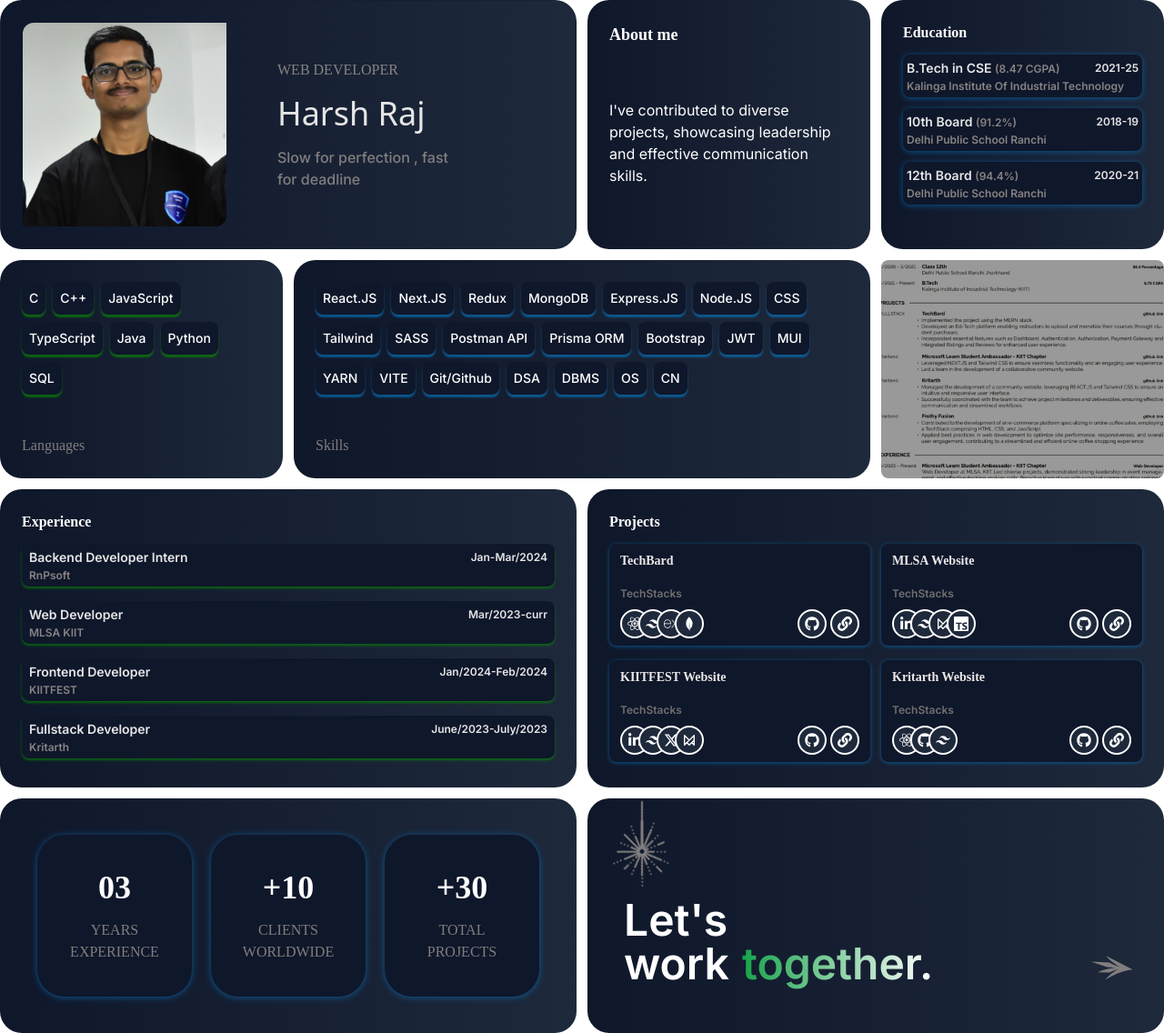
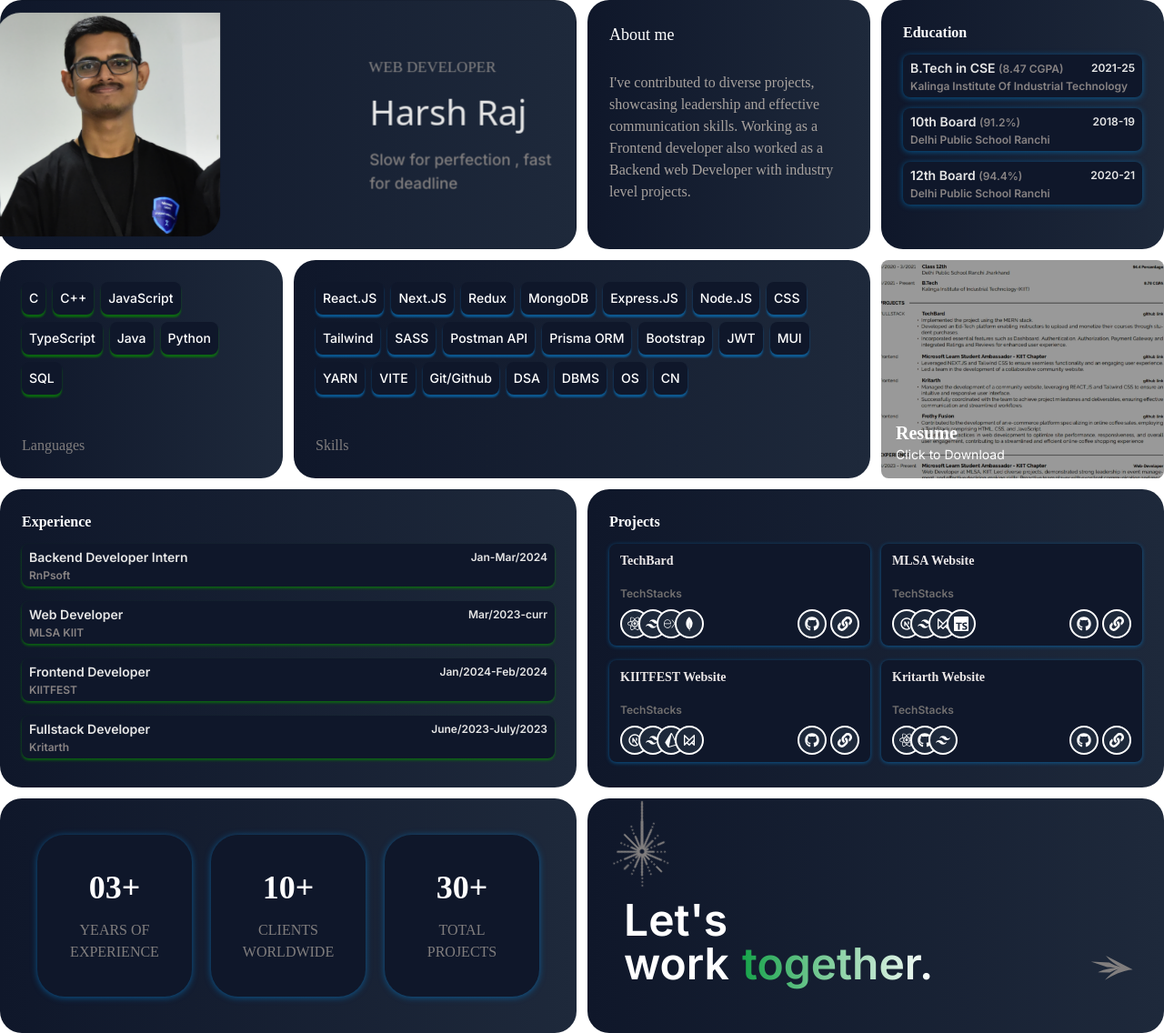
Before and after one commit to 022003harsh/Portfolio, a Next.js app: page / in a window 1280 px wide. Shown: the whole page at 91% size. Built offline with nearby package versions, Linux system fonts and the light colour scheme.

Commit message:
Error fixed

```diff
--- a/src/app/page.tsx
+++ b/src/app/page.tsx
@@ -4,8 +4,12 @@ import Footer from "@/components/shared/Footer";
 
 export default function Home() {
   return (
-    <main className="min-h-screen max-w-full bg-black flex flex-col text-white px-2">
-      <div className="max-w-7xl w-full mx-auto flex-grow flex flex-col gap-y-5">
+    <main className="min-h-screen max-w-full bg-black flex flex-col text-white px-2 relative">
+      <div className="w-[100vw] h-[100vh] fixed z-0 top-0 left-0" style={{
+      background:
+        'rgb(116,21,21); background: linear-gradient(199deg, rgba(116,21,21,1) 0%, rgba(148,100,115,0) 50%, rgba(0,104,125,1) 100%)'
+    }}></div>
+      <div className="max-w-7xl w-full mx-auto flex-grow flex flex-col gap-y-5 z-10">
         <Navbar />
         <HomePage />
         <Footer />
--- a/src/components/core/About.tsx
+++ b/src/components/core/About.tsx
@@ -3,10 +3,16 @@ import React from 'react'
 
 const About = () => {
   return (
-    <div className="w-full h-full rounded-3xl p-6 gap-4 xl:gap-10 flex flex-col justify-between bg-gradient-to-r from-slate-900 to-slate-800 overflow-hidden">
-        <h2 className='text-white sm:text-lg mb-3 text-base font-semibold font-edu-sa'>About me</h2>
-        <div className="cursor-default">
-            I&apos;ve contributed to diverse projects, showcasing leadership and effective communication skills.
+    <div className="w-full h-full rounded-3xl p-6 gap-4 flex flex-col justify-between bg-gradient-to-r from-slate-900 to-slate-800 overflow-hidden">
+        <h2 className='text-white sm:text-lg text-base font-normal font-edu-sa'>About me</h2>
+        <div className="cursor-default font-edu-sa text-stone-400">
+            I&apos;ve contributed to diverse projects, showcasing leadership and effective communication skills. Working as a
+
+ Frontend developer
+ also worked as a
+ Backend web Developer
+ with industry level projects.
+
         </div>
 
       <div>
--- a/src/components/core/Education.tsx
+++ b/src/components/core/Education.tsx
@@ -8,7 +8,7 @@ const Education = () => {
       <p className='mb-3 text-base font-semibold font-edu-sa' data-aos="fade-in">Education</p>
         <div className='flex flex-col gap-3' data-aos="fade-in">
         {EDUCATION_DETAIL.map((item,key)=>(
-            <div key={item.id} className='flex flex-col gap-0.5 p-1 shadow-[0_1px_6px_rgba(0,_112,_184,_0.7)] bg-slate-900 rounded-lg'>
+            <div key={item.id} className='flex flex-col gap-0.5 p-1 px-2 shadow-[0_1px_6px_rgba(0,_112,_184,_0.7)] bg-slate-900 rounded-lg'>
                 <div className='flex justify-between items-center'>
                 <div className='text-[14px] text-[#e6e6e6]  font-semibold'>{item.position} <span className='text-xs text-[#888383]  font-semibold'>{item.grade}</span> </div>
                 <div className='text-xs text-[#e6e6e6]  font-semibold'>{item.start}-{item.end}</div>
--- a/src/components/core/LetsConnect.tsx
+++ b/src/components/core/LetsConnect.tsx
@@ -1,3 +1,4 @@
+'use client'
 import React from 'react'
 import {GiPaperArrow} from 'react-icons/gi'
 import Link from 'next/link'
@@ -16,9 +17,15 @@ const LetsConnect = () => {
         className='absolute top-2 md:top-3 text-white h-[60px] md:h-[80px] right-5 md:left-5 rotate-[135deg]'
         />
 
-      <Link href="">
-          <GiPaperArrow className='absolute right-10 bottom-8 md:bottom-14 cursor-pointer group-hover:text-white text-[#817e7e] text-4xl -rotate-[35deg] transition-all duration-500'/>
-      </Link>
+      <Link
+            href='#'
+            onClick={(e) => {
+                window.location.href = "mailto:harshku2222@gmail.com";
+                e.preventDefault();
+            }}
+        >
+            <GiPaperArrow className='absolute right-10 bottom-8 md:bottom-14 cursor-pointer group-hover:text-white text-[#817e7e] text-4xl -rotate-[35deg] transition-all duration-500'/>
+        </Link>
           <div className='mt-[40px] sm:mt-[70px] '>Let&apos;s</div>
           <div className='flex'>
             <div className=''>work</div>
--- a/src/components/core/MyDescription.tsx
+++ b/src/components/core/MyDescription.tsx
@@ -7,13 +7,13 @@ import { CardBody, CardContainer, CardItem } from "../ui/3d-card";
 export function MyDescription() {
   return (
     <CardContainer className="inter-var w-full">
-      <div className="relative group/card dark:hover:shadow-2xl dark:hover:shadow-emerald-500/[0.1] dark:bg-black dark:border-white/[0.2] border-black/[0.1] w-full h-auto rounded-3xl p-6 border flex gap-4 xl:gap-14 items-center  bg-gradient-to-r from-slate-900 to-slate-800">
+      <CardBody className="relative group/card dark:hover:shadow-2xl dark:hover:shadow-emerald-500/[0.1] dark:bg-black dark:border-white/[0.2] border-black/[0.1] w-full h-auto rounded-3xl p-6 border flex gap-4 xl:gap-14 items-center justify-between  bg-gradient-to-r from-slate-900 to-slate-800">
       <CardItem translateZ="90" className="">
           <Image
             src="/assets/images/myimage.jpg"
             height="1000"
             width="1000"
-            className="h-32 w-32 md:h-56 md:w-56 object-cover rounded-tl-xl rounded-br-xl group-hover/card:shadow-xl"
+            className="h-32 w-32 md:h-56 md:w-56 object-cover rounded-tl-xl md:rounded-tl-3xl rounded-br-xl md:rounded-br-3xl group-hover/card:shadow-xl"
             alt="thumbnail"
           />
         </CardItem>
@@ -39,55 +39,7 @@ export function MyDescription() {
            Slow for perfection , fast for deadline
         </CardItem>
         </div>
-      </div>
+      </CardBody>
     </CardContainer>
   );
 }
-
-
-
-// "use client";
-
-// import Image from "next/image";
-// import React from "react";
-// import { CardBody, CardContainer, CardItem } from "../ui/3d-card";
-
-// export function MyDescription() {
-//   return (
-//     <CardContainer className="inter-var w-full">
-//       <CardBody className="relative group/card dark:hover:shadow-2xl dark:hover:shadow-emerald-500/[0.1] dark:bg-black dark:border-white/[0.2] border-black/[0.1] w-full h-auto rounded-3xl p-6 border flex gap-4 xl:gap-14 items-center  bg-gradient-to-r from-slate-900 to-slate-800">
-//       <CardItem translateZ="90" className="">
-//           <Image
-//             src="/assets/images/myimage.jpg"
-//             height="1000"
-//             width="1000"
-//             className="h-56 w-56 object-cover rounded-tl-xl rounded-br-xl group-hover/card:shadow-xl"
-//             alt="thumbnail"
-//           />
-//         </CardItem>
-//         <div className="max-w-52 h-fullflex flex-col justify-between">
-//         <CardItem
-//           translateZ="50"
-//           className=" text-[#817e7e] text-xs sm:text-base font-medium"
-//         >
-//          WEB DEVELOPER
-//         </CardItem>
-//         <CardItem
-//           as="p"
-//           translateZ="60"
-//           className="text-neutral-200 max-w-sm mt-4 dark:text-neutral-300  font-sans text-lg sm:text-2xl xl:text-4xl font-medium"
-//         >
-//           Harsh Raj
-//         </CardItem>
-//         <CardItem
-//           as="p"
-//           translateZ="60"
-//           className="max-w-sm mt-4 text-[#817e7e] text-xs sm:text-base font-medium"
-//         >
-//            Slow for perfection , fast for deadline
-//         </CardItem>
-//         </div>
-//       </CardBody>
-//     </CardContainer>
-//   );
-// }
--- a/src/components/core/Projects.tsx
+++ b/src/components/core/Projects.tsx
@@ -36,7 +36,7 @@ const mlsa = [
   {
     id: 1,
     name: "NextJS",
-    image: "FaLinkedinIn",
+    image: "TbBrandNextjs",
     link: "https://linkedin.com/in/harsh-raj-898340217"
   },
   {
@@ -62,7 +62,7 @@ const mlsa = [
   {
     id: 1,
     name: "NextJS",
-    image: "FaLinkedinIn",
+    image: "TbBrandNextjs",
     link: "https://linkedin.com/in/harsh-raj-898340217"
   },
   {
@@ -74,7 +74,7 @@ const mlsa = [
   {
     id: 3,
     name: "Prisma",
-    image: "FaXTwitter",
+    image: "SiPrisma",
     link: "https://x.com/Harsh_Raj2222?t=3h1bnfzxtOfSjrxsLh1Cnw&s=08"
   },
   {
@@ -153,3 +153,57 @@ const Projects = () => {
 }
 
 export default Projects
+
+
+// const Projects = () => {
+//   return (
+//     <div className="w-full h-full rounded-3xl p-6 gap-4 xl:gap-10 flex flex-col justify-between  bg-gradient-to-r from-slate-900 to-slate-800">
+//       <div className="flex flex-col cursor-default">
+//       <p className='mb-3 text-base font-semibold font-edu-sa'>Projects</p>
+//         <div className='grid grid-cols-1 sm:grid-cols-2 gap-3 '>
+//         {PROJECT_DETAIL.map((item,key)=>(
+//             <div key={item.id} className='[perspective:1000px] group'>
+//               <div className='relative flex flex-col min-h-28 bg-slate-900 gap-0.5 shadow-[0_1px_4px_rgba(8,_112,_184,_0.7)] hover:shadow-[0_1px_10px_rgba(8,_112,_184,_0.7)] hover:scale-[98%] p-1 px-2 mb-1 rounded-lg  [transform-style:preserve-3d] group-hover:[transform:rotateY(180deg)] transition-all duration-500'>
+//               <div className='flex flex-col justify-between p-1 h-full [backface-visibility:hidden]'>
+//                   <div className='text-[14px] text-[#ece8e8]  font-semibold font-edu-sa'>{item.name}</div>
+//                   <div></div>
+//                   <div className='text-xs text-[#716f6f]  font-semibold'>TechStacks</div>
+//                   <div className='flex justify-between items-center'>
+//                   <div className='flex flex-row mr-2 md:mr-3 items-center'>
+//                   {item.techstack === "techbard" ? <AnimatedTooltip2 items={techbard} /> : null}
+//                   {item.techstack === "mlsa" ? <AnimatedTooltip2 items={mlsa} /> : null}
+//                   {item.techstack === "kiitfest" ? <AnimatedTooltip2 items={kiitfest} /> : null}
+//                   {item.techstack === "kritarth" ? <AnimatedTooltip2 items={kritarth} /> : null}
+//                   </div>
+//                   <div className='flex gap-0.5 md:gap-1'>
+//                   <Link href={item.github}>
+//                   <div className="object-cover cursor-pointer hover:scale-105 !m-0 !p-0 object-top rounded-full h-6 md:h-8 w-6 md:w-8 border-2 border-white relative transition duration-200 bg-slate-800 flex items-center justify-center">
+//                         <FaGithub/>
+//                   </div>
+//                   </Link>
+//                   <Link href={item.github}>
+//                   <div className="object-cover cursor-pointer hover:scale-105 !m-0 !p-0 object-top rounded-full h-6 md:h-8 w-6 md:w-8 border-2 border-white relative transition duration-200 bg-slate-800 flex items-center justify-center">
+//                   <FaLink/>
+//                 </div>
+//                 </Link>
+
+//                   </div>
+//                   </div>
+
+
+//                 </div>
+//                 <div className='absolute [transform:rotateY(180deg)] [backface-visibility:hidden]'>
+//                       hi
+//                   </div>
+
+//               </div>
+
+//             </div>
+//         ))}
+//         </div>
+//       </div>
+//     </div>
+//   )
+// }
+
+// export default Projects
--- a/src/components/core/ResumeSection.tsx
+++ b/src/components/core/ResumeSection.tsx
@@ -8,7 +8,7 @@ export function ResumeSection() {
         <a href="/assets/Harsh'S resume.pdf" download="my_resume.pdf" className="h-full relative  flex items-center justify-center">
         <DirectionAwareHover imageUrl={imageUrl}>
         <p className="font-bold text-xl font-edu-sa">Resume</p>
-        <p className="font-normal text-sm">Click to Download</p>
+        <p className="font-normal text-sm font-Inter">Click to Download</p>
       </DirectionAwareHover>
         </a>
   );
--- a/src/components/ui/3d-card.tsx
+++ b/src/components/ui/3d-card.tsx
@@ -27,12 +27,12 @@ export const CardContainer = ({
   const [isMouseEntered, setIsMouseEntered] = useState(false);
 
   const handleMouseMove = (e: React.MouseEvent<HTMLDivElement>) => {
-    // if (!containerRef.current) return;
-    // const { left, top, width, height } =
-    //   containerRef.current.getBoundingClientRect();
-    // const x = (e.clientX - left - width / 2) / 25;
-    // const y = (e.clientY - top - height / 2) / 25;
-    // containerRef.current.style.transform = `rotateY(${x}deg) rotateX(${y}deg)`;
+    if (!containerRef.current) return;
+    const { left, top, width, height } =
+      containerRef.current.getBoundingClientRect();
+    const x = (e.clientX - left - width / 2) / 25;
+    const y = (e.clientY - top - height / 2) / 25;
+    containerRef.current.style.transform = `rotateY(${x}deg) rotateX(${y}deg)`;
   };
 
   const handleMouseEnter = (e: React.MouseEvent<HTMLDivElement>) => {
--- a/src/components/ui/direction-aware-hover.tsx
+++ b/src/components/ui/direction-aware-hover.tsx
@@ -97,19 +97,9 @@ export const DirectionAwareHover = ({
               src={imageUrl}
             />
           </motion.div>
-          <motion.div
-            variants={textVariants}
-            transition={{
-              duration: 0.5,
-              ease: "easeOut",
-            }}
-            className={cn(
-              "text-white text-xs sm:text-base font-medium absolute bottom-4 left-4 z-40",
-              childrenClassName
-            )}
-          >
+          <div className="text-white text-xs sm:text-base font-medium absolute bottom-4 left-4 z-40">
             {children}
-          </motion.div>
+          </div>
         </motion.div>
       </AnimatePresence>
     </motion.div>
--- a/src/constants/index.ts
+++ b/src/constants/index.ts
@@ -253,19 +253,19 @@ export const LANGUAGE_TECH = [
   export const COUNT = [
     {
         id:1,
-        number:"03",
-        title1:"YEARS",
+        number:"03+",
+        title1:"YEARS OF",
         title2:"EXPERIENCE"
     },
     {
         id:2,
-        number:"+10",
+        number:"10+",
         title1:"CLIENTS",
         title2:"WORLDWIDE"
     },
     {
         id:3,
-        number:"+30",
+        number:"30+",
         title1:"TOTAL",
         title2:"PROJECTS"
     }
```
